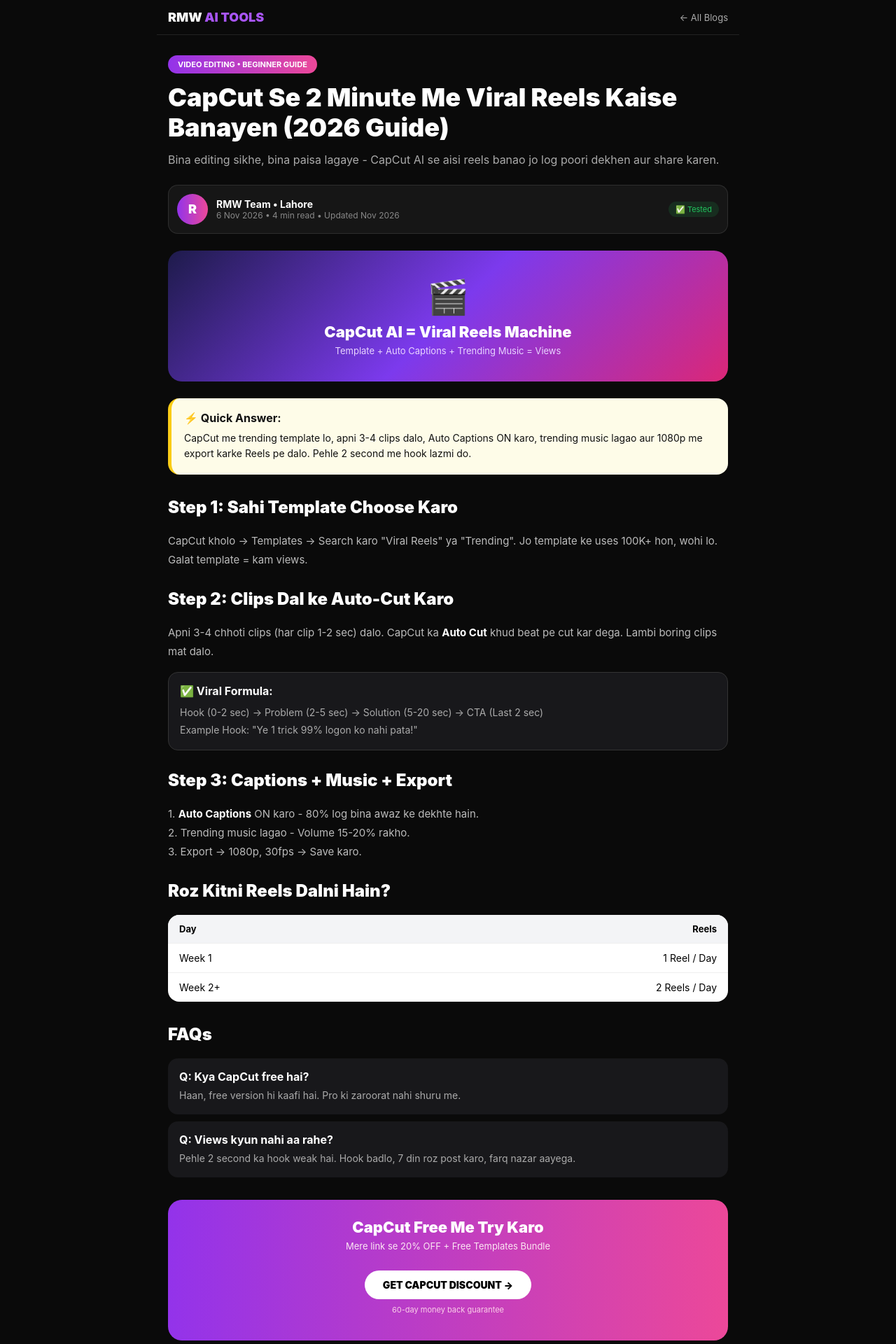
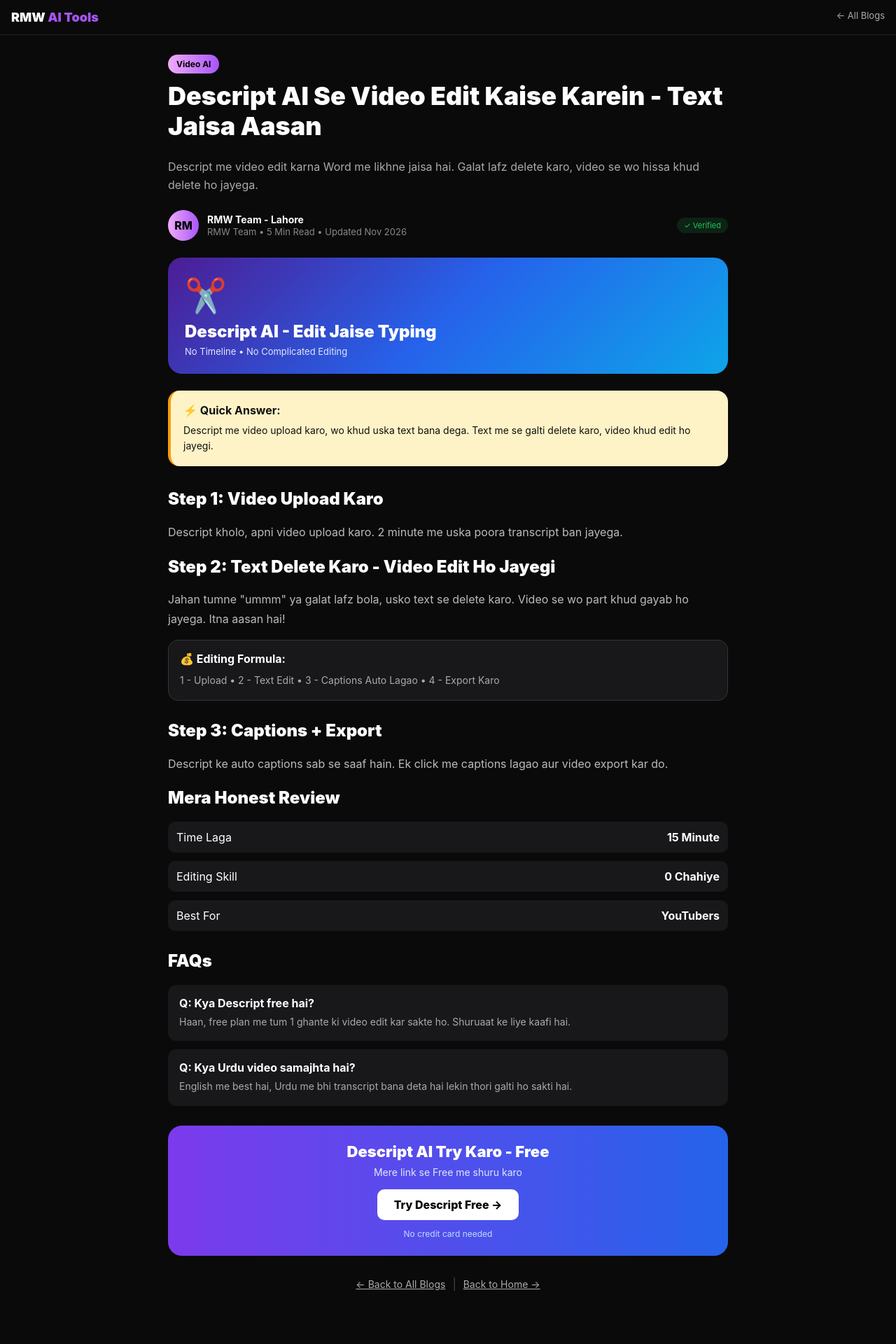
Before and after one commit to muradofficalid-art/rmw-ai-tools, a Next.js app: page /blog/descript-ai-video-edit in a window 1280 px wide. Shown: the top 1920 px of the page at 70% size. Built offline with nearby package versions, Linux system fonts and the light colour scheme.

Commit message:
Add Descript AI video editing blog page

```diff
--- /dev/null
+++ b/app/blog/descript-ai-video-edit/page.tsx
@@ -0,0 +1,63 @@
+export default function DescriptBlog() {
+  return (
+    <div style={{minHeight:"100vh", background:"#0a0a0a", color:"white", fontFamily:"Inter, sans-serif"}}>
+      <div style={{borderBottom:"1px solid #222", padding:"14px 16px", display:"flex", justifyContent:"space-between"}}>
+        <a href="/" style={{color:"white", fontWeight:900, fontSize:"18px", textDecoration:"none"}}>RMW <span style={{color:"#a855f7"}}>AI Tools</span></a>
+        <a href="/blog" style={{color:"#aaa", fontSize:"13px", textDecoration:"none"}}>← All Blogs</a>
+      </div>
+      <div style={{maxWidth:"800px", margin:"0 auto", padding:"30px 16px 60px"}}>
+        <span style={{background:"linear-gradient(90deg,#f0abfc,#a855f7)", color:"black", fontWeight:700, padding:"6px 12px", borderRadius:"20px", fontSize:"12px"}}>Video AI</span>
+        <h1 style={{fontSize:"36px", fontWeight:900, lineHeight:"1.2", marginTop:"16px"}}>Descript AI Se Video Edit Kaise Karein - Text Jaisa Aasan</h1>
+        <p style={{color:"#aaa", fontSize:"16px", lineHeight:"1.6", marginTop:"10px"}}>Descript me video edit karna Word me likhne jaisa hai. Galat lafz delete karo, video se wo hissa khud delete ho jayega.</p>
+        <div style={{display:"flex", alignItems:"center", gap:"12px", marginTop:"22px"}}>
+          <div style={{width:"44px", height:"44px", borderRadius:"50%", background:"linear-gradient(90deg,#f0abfc,#a855f7)", display:"flex", alignItems:"center", justifyContent:"center", fontWeight:800, color:"black"}}>RM</div>
+          <div style={{fontWeight:700, fontSize:"14px"}}>RMW Team - Lahore<br/><span style={{color:"#888", fontWeight:400, fontSize:"13px"}}>RMW Team • 5 Min Read • Updated Nov 2026</span></div>
+          <span style={{marginLeft:"auto", background:"#22c55e22", color:"#22c55e", fontSize:"11px", padding:"4px 10px", borderRadius:"20px"}}>✓ Verified</span>
+        </div>
+        <div style={{marginTop:"24px", background:"linear-gradient(135deg,#4c1d95,#2563eb,#0ea5e9)", borderRadius:"20px", padding:"24px"}}>
+          <div style={{fontSize:"48px"}}>✂️</div>
+          <div style={{fontSize:"24px", fontWeight:900, marginTop:"8px"}}>Descript AI - Edit Jaise Typing</div>
+          <div style={{fontSize:"13px", color:"#e0e7ff", marginTop:"6px"}}>No Timeline • No Complicated Editing</div>
+        </div>
+        <div style={{background:"#fef3c7", color:"#111", borderRadius:"16px", padding:"18px", marginTop:"24px", borderLeft:"4px solid #f59e0b"}}>
+          <b>⚡ Quick Answer:</b><br/>
+          <div style={{marginTop:"8px", fontSize:"14px", lineHeight:"1.6"}}>Descript me video upload karo, wo khud uska text bana dega. Text me se galti delete karo, video khud edit ho jayegi.</div>
+        </div>
+        <h2 style={{fontSize:"24px", fontWeight:900, marginTop:"32px"}}>Step 1: Video Upload Karo</h2>
+        <p style={{color:"#bbb", fontSize:"16px", lineHeight:"1.7"}}>Descript kholo, apni video upload karo. 2 minute me uska poora transcript ban jayega.</p>
+        <h2 style={{fontSize:"24px", fontWeight:900, marginTop:"20px"}}>Step 2: Text Delete Karo - Video Edit Ho Jayegi</h2>
+        <p style={{color:"#bbb", fontSize:"16px", lineHeight:"1.7"}}>Jahan tumne "ummm" ya galat lafz bola, usko text se delete karo. Video se wo part khud gayab ho jayega. Itna aasan hai!</p>
+        <div style={{background:"#18181b", border:"1px solid #333", borderRadius:"14px", padding:"16px", marginTop:"16px"}}>
+          <b>💰 Editing Formula:</b>
+          <div style={{color:"#aaa", fontSize:"14px", lineHeight:"1.8", marginTop:"8px"}}>1 - Upload • 2 - Text Edit • 3 - Captions Auto Lagao • 4 - Export Karo</div>
+        </div>
+        <h2 style={{fontSize:"24px", fontWeight:900, marginTop:"28px"}}>Step 3: Captions + Export</h2>
+        <p style={{color:"#bbb", fontSize:"16px", lineHeight:"1.7"}}>Descript ke auto captions sab se saaf hain. Ek click me captions lagao aur video export kar do.</p>
+        <h2 style={{fontSize:"24px", fontWeight:900, marginTop:"20px"}}>Mera Honest Review</h2>
+        <div style={{display:"flex", flexDirection:"column", gap:"12px", marginTop:"12px"}}>
+          <div style={{display:"flex", justifyContent:"space-between", padding:"12px", background:"#18181b", borderRadius:"10px"}}><span>Time Laga</span><b>15 Minute</b></div>
+          <div style={{display:"flex", justifyContent:"space-between", padding:"12px", background:"#18181b", borderRadius:"10px"}}><span>Editing Skill</span><b>0 Chahiye</b></div>
+          <div style={{display:"flex", justifyContent:"space-between", padding:"12px", background:"#18181b", borderRadius:"10px"}}><span>Best For</span><b>YouTubers</b></div>
+        </div>
+        <h2 style={{fontSize:"24px", fontWeight:900, marginTop:"28px"}}>FAQs</h2>
+        <div style={{background:"#18181b", padding:"16px", borderRadius:"12px", marginTop:"12px"}}>
+          <b>Q: Kya Descript free hai?</b><p style={{color:"#aaa", fontSize:"14px", margin:"6px 0 0", lineHeight:"1.6"}}>Haan, free plan me tum 1 ghante ki video edit kar sakte ho. Shuruaat ke liye kaafi hai.</p>
+        </div>
+        <div style={{background:"#18181b", padding:"16px", borderRadius:"12px", marginTop:"12px"}}>
+          <b>Q: Kya Urdu video samajhta hai?</b><p style={{color:"#aaa", fontSize:"14px", margin:"6px 0 0", lineHeight:"1.6"}}>English me best hai, Urdu me bhi transcript bana deta hai lekin thori galti ho sakti hai.</p>
+        </div>
+        <div style={{marginTop:"28px", background:"linear-gradient(90deg,#7c3aed,#2563eb)", borderRadius:"20px", padding:"24px", textAlign:"center"}}>
+          <div style={{fontSize:"22px", fontWeight:900}}>Descript AI Try Karo - Free</div>
+          <p style={{fontSize:"14px", color:"#e0e7ff", margin:"8px 0 16px"}}>Mere link se Free me shuru karo</p>
+          <a href="https://www.descript.com?ref=rmwai" style={{background:"white", color:"black", padding:"12px 24px", borderRadius:"10px", fontWeight:800, textDecoration:"none", display:"inline-block"}}>Try Descript Free →</a>
+          <div style={{fontSize:"12px", color:"#bfdbfe", marginTop:"12px"}}>No credit card needed</div>
+        </div>
+        <div style={{textAlign:"center", marginTop:"30px"}}>
+          <a href="/blog" style={{color:"#aaa", fontSize:"14px"}}>← Back to All Blogs</a>
+          <span style={{color:"#444", margin:"0 10px"}}>|</span>
+          <a href="/" style={{color:"#aaa", fontSize:"14px"}}>Back to Home →</a>
+        </div>
+      </div>
+    </div>
+  );
+}
```
